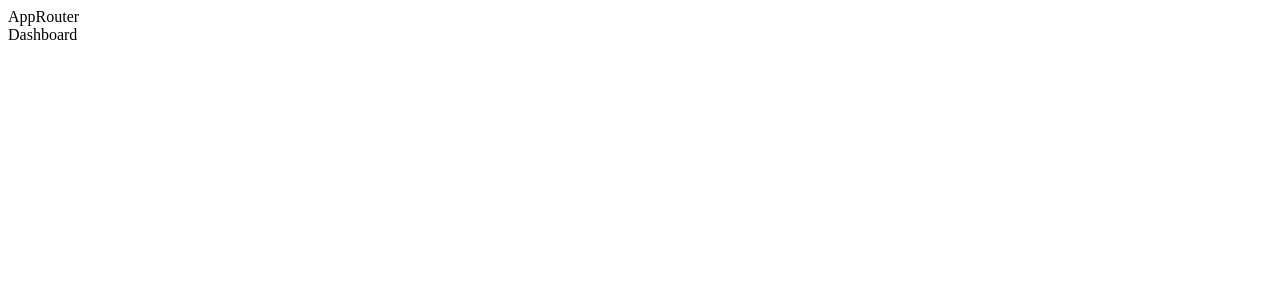
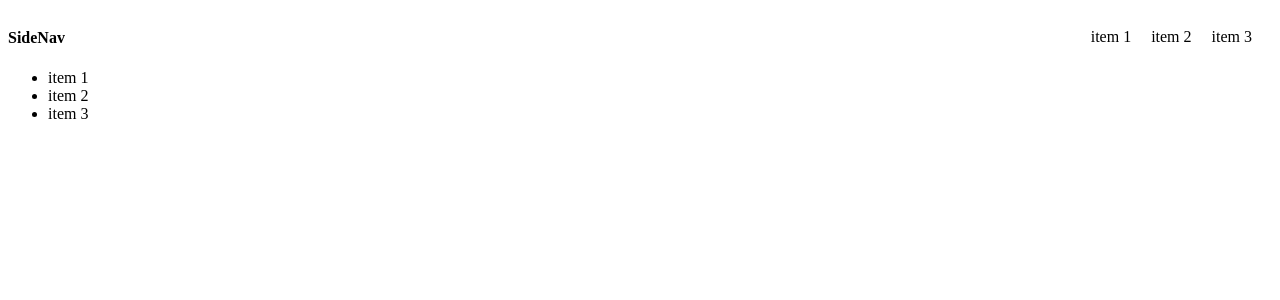
Before and after one commit to poornesh-pH/react-wpjntg, a React (Create React App) app: page / in a window 1280 px wide. Shown: the top 300 px of the page. Built offline with nearby package versions, Linux system fonts and the light colour scheme.

Commit message:
5 files modified

```diff
--- a/src/AppRouter.js
+++ b/src/AppRouter.js
@@ -6,10 +6,9 @@ import App from './App';
 const AppRouter = () => {
   return (
     <div>
-      <div>AppRouter</div>
       <BrowserRouter>
         <Switch>
-          <Route  path="/" component={Dashboard}/>
+          <Route exact path="/" component={Dashboard} />
         </Switch>
       </BrowserRouter>
     </div>
--- a/src/Components/Dashboard.js
+++ b/src/Components/Dashboard.js
@@ -1,6 +1,12 @@
-import React from 'react'
-
+import React from 'react';
+import SideNav from './SideNav';
+import TopNav from './TopNav';
 const Dashboard = () => {
-  return <div>Dashboard</div>;
+  return (
+    <div className='dashboard'>
+      <SideNav />
+      <TopNav />
+    </div>
+  );
 };
 export default Dashboard;
--- a/src/Components/SideNav.js
+++ b/src/Components/SideNav.js
@@ -1,6 +1,15 @@
 import React from 'react';
 
 const SideNav = () => {
-  return <div>Side Nav</div>;
+  return (
+    <div className="sidenav">
+      <h4>SideNav</h4>
+      <ul>
+        <li>item 1</li>
+        <li>item 2</li>
+        <li>item 3</li>
+      </ul>
+    </div>
+  );
 };
 export default SideNav;
--- a/src/Components/TopNav.js
+++ b/src/Components/TopNav.js
@@ -1,10 +1,14 @@
-import React from 'react'
+import React from 'react';
 
-
-
-const TopNav =()=>{
-  return(
-    <div>Side Nav</div>
-  )
-}
-export default TopNav
+const TopNav = () => {
+  return (
+    <div>
+      <ul className="topNavItems">
+        <li>item 1</li>
+        <li>item 2</li>
+        <li>item 3</li>
+      </ul>
+    </div>
+  );
+};
+export default TopNav;
--- a/src/style.css
+++ b/src/style.css
@@ -1,3 +1,19 @@
-h1, p {
+h1,
+p {
   font-family: Lato;
 }
+
+.topNavItems {
+  margin: 0;
+  padding: 10px;
+  display: flex;
+  align-items: flex-end;
+  list-style-type: none;
+}
+.topNavItems li {
+  padding: 10px;
+}
+.dashboard {
+  display: flex;
+  justify-content: space-between;
+}
```
